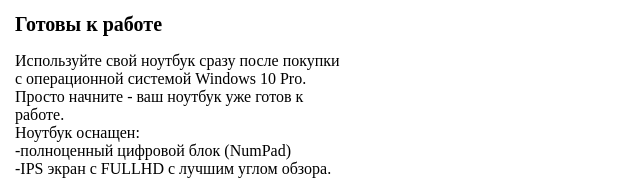
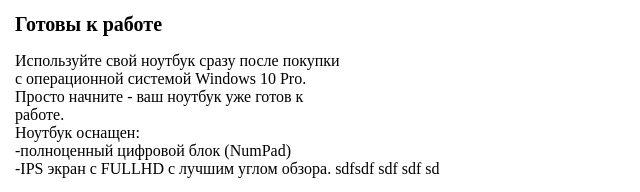
Before and after one commit to longo82/verstka, a plain HTML site: page index.html in a window 1280 px wide. Shown: the top 192 px of the page, without its empty margins (0-640 px from the left). Drawn offline with Linux system fonts and the light colour scheme; grey boxes are pictures that could not be loaded.

Commit message:
изменился текст баннера

```diff
--- a/index.html
+++ b/index.html
@@ -13,6 +13,7 @@
     <p>Используйте свой ноутбук сразу после покупки <br> с операционной системой Windows 10 Pro. <br> Просто начните - ваш ноутбук уже готов к <br> работе.<br>Ноутбук оснащен:<br>
         -полноценный цифровой блок (NumPad) <br>
         -IPS экран с FULLHD с лучшим углом обзора.
+        sdfsdf sdf sdf sd
     </p>
     <img src="https://w7.pngwing.com/pngs/411/345/png-transparent-windows-10-logo-microsoft-windows-update-windows-blue-angle-text.png" alt="">
     <h1>Современные комплектующие</h1>
```
